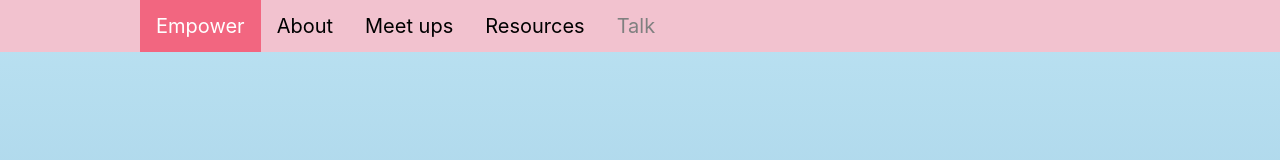
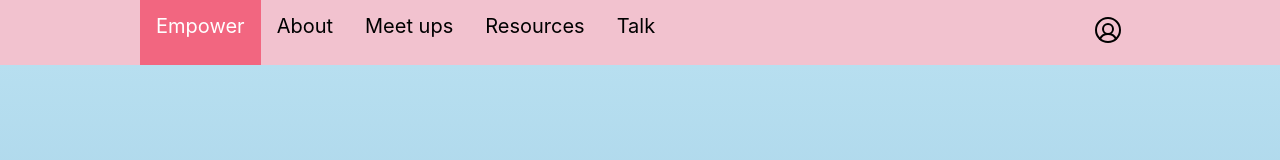
Before and after one commit to Eva-Sorensen/empower, a React (Create React App) app: page / in a window 1280 px wide. Shown: the top 160 px of the page. Built offline with nearby package versions, Linux system fonts and the light colour scheme.

Commit message:
add profile picture

```diff
--- a/src/Components/NavBar.js
+++ b/src/Components/NavBar.js
@@ -1,4 +1,5 @@
 import { NavLink } from "react-router-dom";
+import { UserCircle } from "phosphor-react";
 import style from "../css/NavBar.module.css";
 
 export default function NavBar() {
@@ -52,9 +53,27 @@ export default function NavBar() {
               Resources
             </li>
           </NavLink>
-          <NavLink to="onlineMeet" className={style.nav_link}>
+          <NavLink
+            to="onlineMeet"
+            className={({ isActive }) =>
+              isActive ? style.active : style.inactive
+            }
+          >
             <li className={`${pathname === "/onlineMeet" ? style.active : ""}`}>
               Talk
+            </li>
+          </NavLink>
+        </ul>
+
+        <ul>
+          <NavLink
+            to="signup"
+            className={({ isActive }) =>
+              isActive ? style.active : style.inactive
+            }
+          >
+            <li className={`${pathname === "/onlineMeet" ? style.active : ""}`}>
+              <UserCircle size={32} color="black" className={style.icon} />
             </li>
           </NavLink>
         </ul>
--- a/src/css/NavBar.module.css
+++ b/src/css/NavBar.module.css
@@ -77,6 +77,8 @@ nav ul a {
   max-width: 90vw;
   margin-left: auto;
   margin-right: auto;
+  display: flex;
+  justify-content: space-between;
 }
 
 .nav2 {
```
